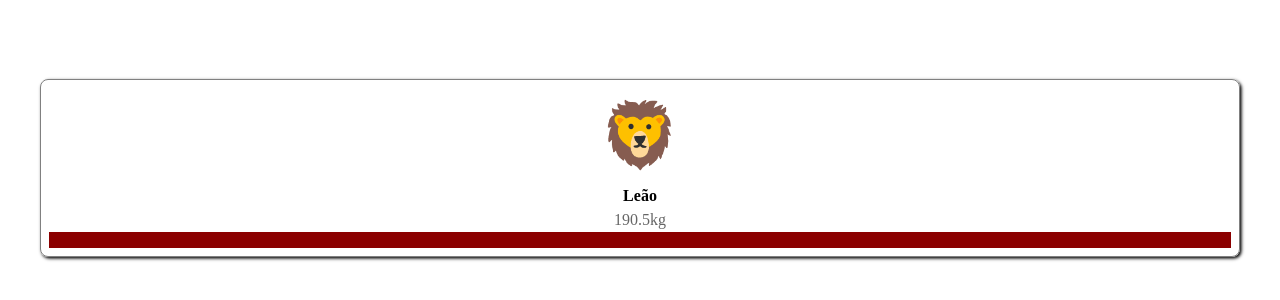
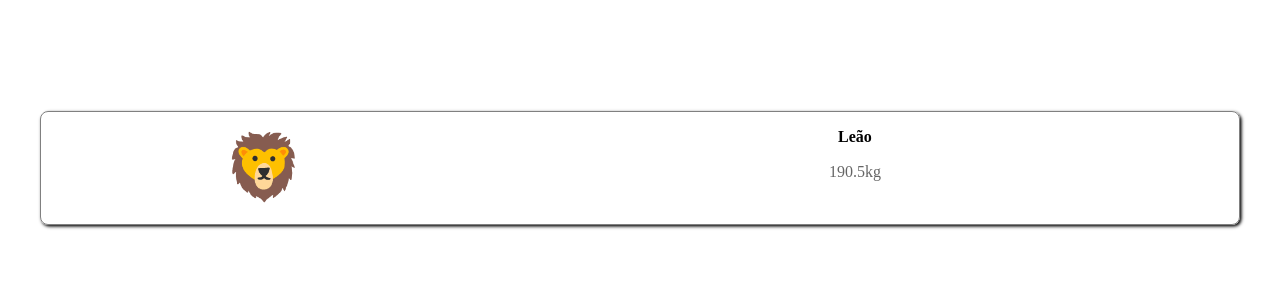
Before and after one commit to ufjf-dcc207/ufjf-dcc207-2024-3-a-atv03-MatheusRM1, a React (Vite) app: page / in a window 1280 px wide. Shown: the part 232-532 px from the top of the page. Built offline with nearby package versions, Linux system fonts and the light colour scheme.

Commit message:
adiciona grid

```diff
--- a/src/Animal.css
+++ b/src/Animal.css
@@ -1,24 +1,37 @@
-.animal{
-    border: 1px solid grey;
-    box-shadow: 0.1em 0.1em 0.2em;
-    padding: 0.5em;
-    border-radius: 0.5em;
-}
+.animal {
+    display: grid;
+  border: 1px solid grey;
+  box-shadow: 0.1em 0.1em 0.2em;
+  padding: 0.5em;
+  border-radius: 0.5em;
+  grid-template-areas:
+    "icone nome nome"
+    "icone peso peso"
+    "icone . extincao";
 
-.animal .icon{
+  .icon {
     font-size: 4em;
-}
+    grid-area: icone;
+  }
 
-.animal .nome{
+  .nome {
     font-weight: 600;
-}
+    grid-area: nome;
+  }
 
-.animal .peso{
+  .peso {
     opacity: 0.6;
-}
+    grid-area: peso;
+  }
 
-.animal .extincao{
+  .extincao {
     background-color: darkred;
     color: white;
     min-height: 1em;
+    grid-area: extincao;
+  }
 }
+
+.animal {
+    place-items: center;
+}
```
